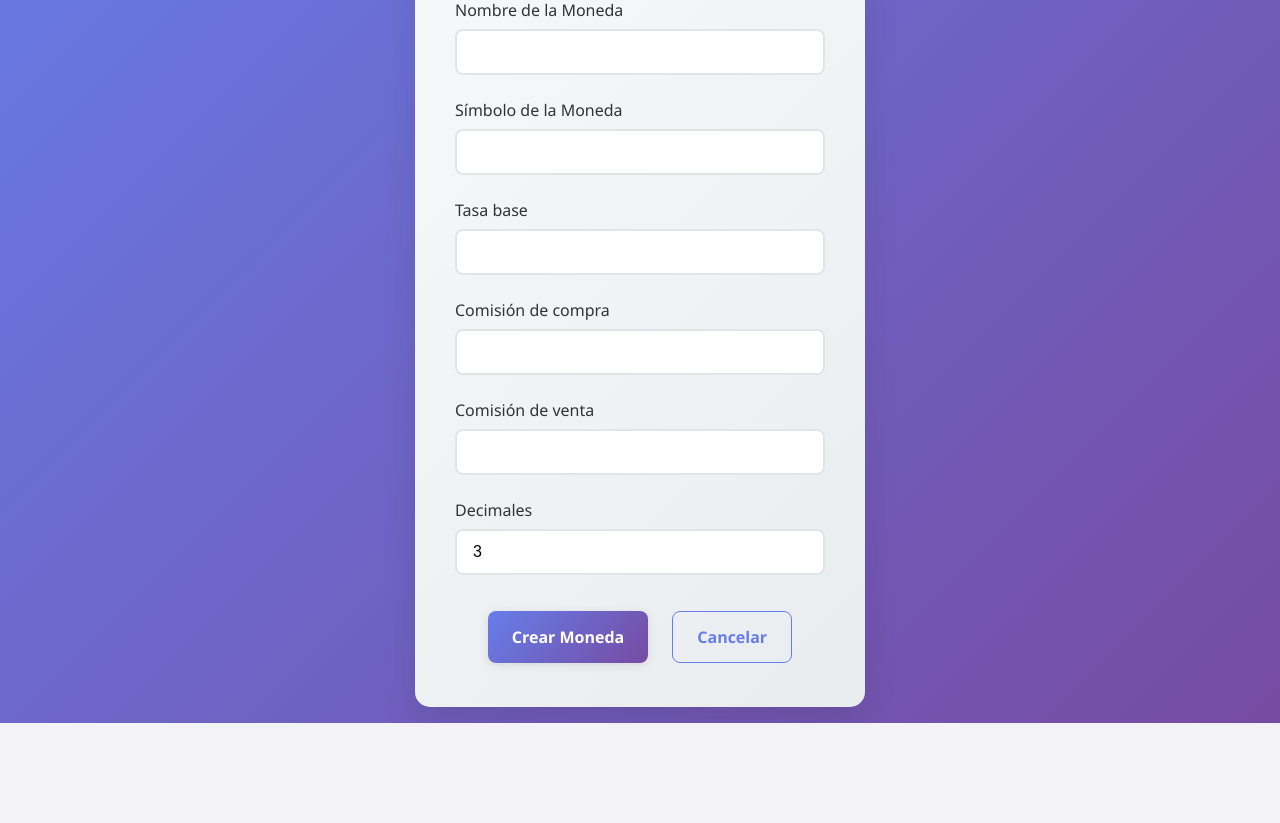
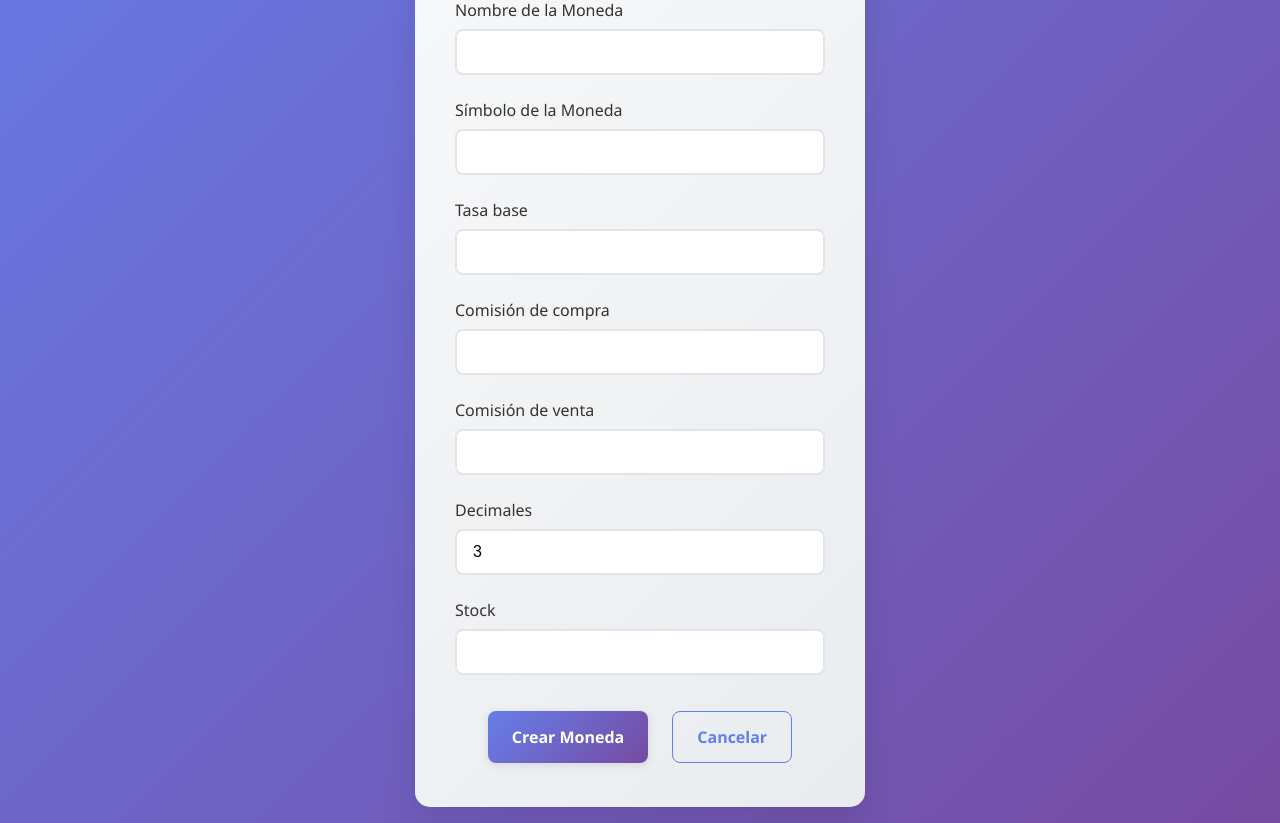
Before and after one commit to AnhiT-O/proyectoIS, a Django app: page /monedas/crear/ in a window 1280 px wide. Shown: the part 274-1097 px from the top of the page. Before the commit the page ends 997 px from the top, so only its background shows below. Run offline with Django 5.2, Linux system fonts and the light colour scheme; the visitor is signed in with stand-in values (Sample User, id 1); data that the repository does not hold is empty.

Commit message:
Se agrega 'stock' como columna en la  lista de las monedas

```diff
--- a/proyecto/monedas/forms.py
+++ b/proyecto/monedas/forms.py
@@ -77,9 +77,23 @@ class MonedaForm(forms.ModelForm):
         })
     )
 
+    stock = forms.IntegerField(
+        required= True,
+        error_messages={
+            'required': 'Debe ingresar una cantidad de stock'
+        },
+        widget= forms.NumberInput(attrs={
+            'class': 'form-control',
+            'min': '0',
+            'type': 'number'
+        })
+
+    )
+
+
     class Meta:
         model = Moneda
-        fields = ['nombre', 'simbolo', 'tasa_base', 'decimales', 'comision_compra', 'comision_venta']
+        fields = ['nombre', 'simbolo', 'tasa_base', 'decimales', 'comision_compra', 'comision_venta', 'stock']
 
     def clean_simbolo(self):
         """
--- a/proyecto/monedas/templates/monedas/moneda_form.html
+++ b/proyecto/monedas/templates/monedas/moneda_form.html
@@ -107,6 +107,18 @@
                     </div>
                 {% endif %}
             </div>
+
+            <div class="form-campo">
+                <label for="{{ form.stock.id_for_label }}">Stock</label>
+                {{ form.stock }}
+                {% if form.stock.errors %}
+                    <div class="form-errores">
+                        {% for error in form.stock.errors %}
+                            <div class="mensaje-error">{{ error }}</div>
+                        {% endfor %}
+                    </div>
+                {% endif %}
+            </div>
         {% endif %}
 
                 <div class="zona-botones">
--- a/proyecto/monedas/templates/monedas/moneda_lista.html
+++ b/proyecto/monedas/templates/monedas/moneda_lista.html
@@ -67,6 +67,7 @@
                             <th style="width: 30%;">Tasa base</th>
                             <th style="width: 30%;">Comisión de compra</th>
                             <th style="width: 30%;">Comisión de venta</th>
+                            <th style="width: 30%;">Stock</th>
                         </tr>
                     </thead>
                     <tbody>
@@ -87,6 +88,9 @@
                             </td>
                             <td>
                                 <span style="font-size:1rem; font-weight:700;">Gs. {{ moneda.comision_venta|intcomma }}</span>
+                            </td>
+                            <td>
+                                <span style="font-size:1rem; font-weight:700;">{{ moneda.stock|intcomma }}</span>
                             </td>
                         </tr>
                     </tbody>
```
